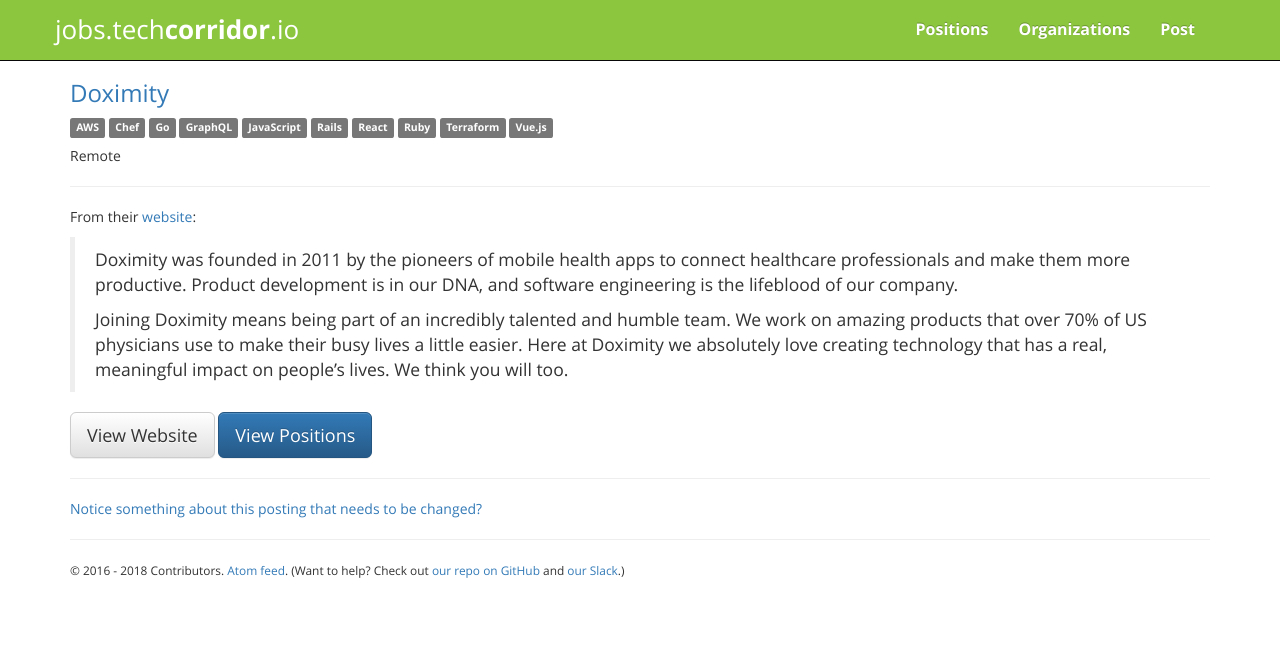
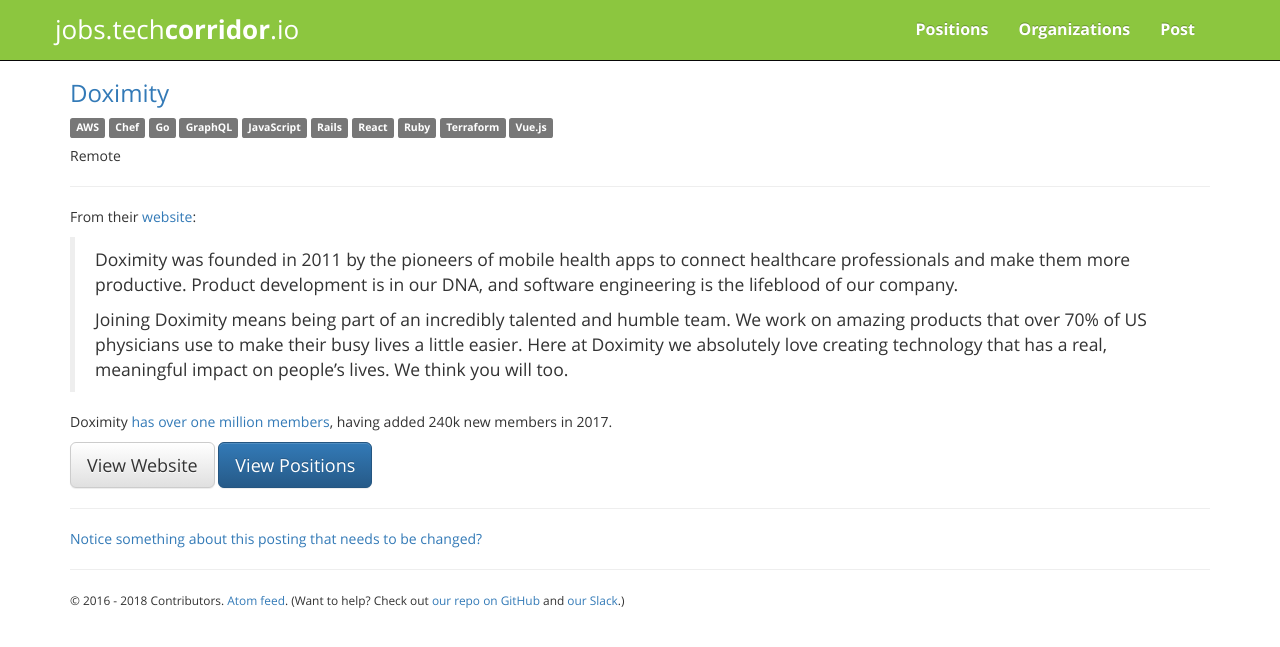
Before and after one commit to techcorridorio/jobs.techcorridor.io, a Jekyll site: the page built from _organizations/doximity.md, in a window 1280 px wide. Shown: the top 647 px of the page. Built offline with Jekyll 4.4.1, drawn with Linux system fonts in a browser that asks for light colours.

Commit message:
Update doximity.md

```diff
--- a/_organizations/doximity.md
+++ b/_organizations/doximity.md
@@ -21,3 +21,5 @@ From their [website](https://workat.doximity.com/):
 > Doximity was founded in 2011 by the pioneers of mobile health apps to connect healthcare professionals and make them more productive. Product development is in our DNA, and software engineering is the lifeblood of our company.
 >
 > Joining Doximity means being part of an incredibly talented and humble team. We work on amazing products that over 70% of US physicians use to make their busy lives a little easier. Here at Doximity we absolutely love creating technology that has a real, meaningful impact on people’s lives. We think you will too.
+
+Doximity [has over one million members](https://www.doximity.com/press_releases/doximity_reaches_one_million_members), having added 240k new members in 2017.
```
